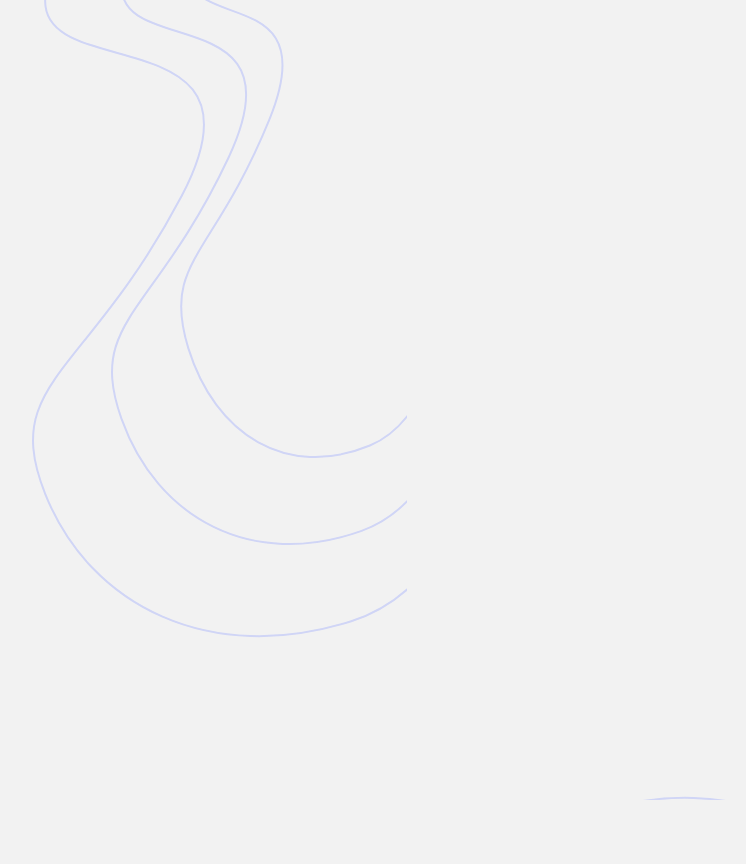
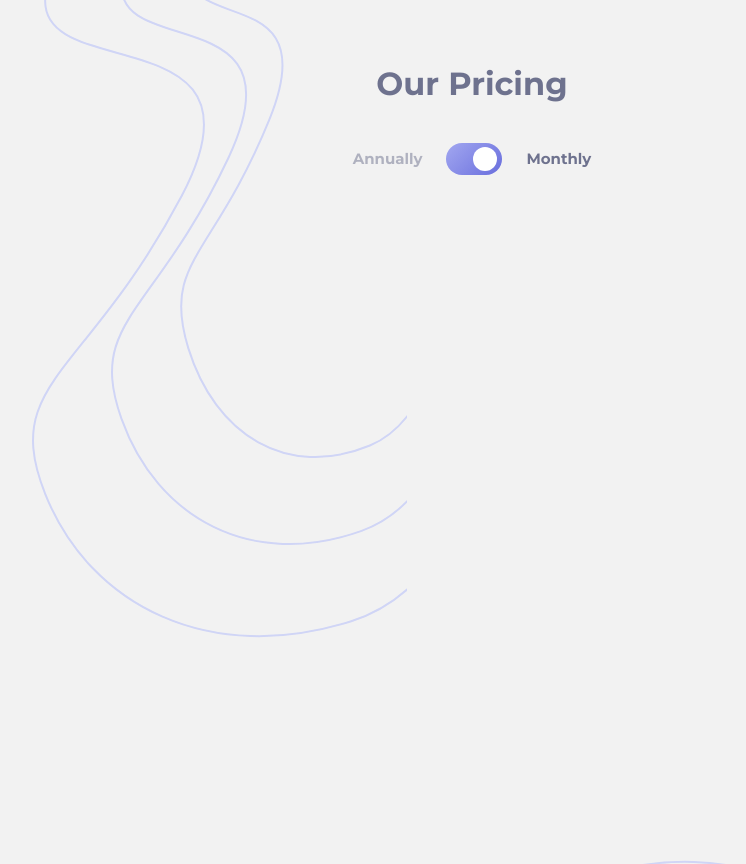
Before and after one commit to giorgisilagadze/pricing-React, a React (Vite) app: page / in a window 1280 px wide. Shown: the whole page, without its empty margins (168-914 px from the left). Before the commit the page ends 800 px from the top, so only its background shows below. Built offline with nearby package versions, Linux system fonts and the light colour scheme.

Commit message:
feat: toggle is working properly

```diff
--- a/src/App.jsx
+++ b/src/App.jsx
@@ -1,9 +1,11 @@
-import { GlobalStyled } from "./styled-components/GLobal.Styled.js";
+import { GlobalStyled } from "./styled-components/Global.Styled.js";
+import Toggle from "./components/Toggle.jsx";
 
 function App() {
   return (
     <>
       <GlobalStyled />
+      <Toggle />
     </>
   );
 }
--- /dev/null
+++ b/src/components/Toggle.jsx
@@ -0,0 +1,26 @@
+import { useState } from "react";
+import {
+  Title,
+  Container,
+  Annually,
+  Month,
+  ToggleDiv,
+  Circle,
+} from "../styled-components/Toggle.Styled";
+
+export default function Toggle() {
+  const [isMonth, setIsMonth] = useState(true);
+
+  return (
+    <>
+      <Title>Our Pricing</Title>
+      <Container>
+        <Annually opc={isMonth ? ".5" : "1"}>Annually</Annually>
+        <ToggleDiv onClick={() => setIsMonth(!isMonth)}>
+          <Circle mLeft={isMonth ? "23px" : null} />
+        </ToggleDiv>
+        <Month opc={isMonth ? "1" : ".5"}>Monthly</Month>
+      </Container>
+    </>
+  );
+}
--- /dev/null
+++ b/src/styled-components/Toggle.Styled.js
@@ -0,0 +1,44 @@
+import styled from "styled-components";
+
+export const Title = styled.h1`
+    font-size: 32px;
+    line-height: 39.01px;
+    text-align: center;
+    color: #6E728E;
+    margin-top: 64px;
+`
+
+export const Container = styled.div`
+    display: flex;
+    justify-content: center;
+    align-items: center;
+    gap: 24px;
+    margin-top: 40px;
+`
+
+export const Annually = styled.h2`
+    font-size: 15px;
+    line-height: 28px;
+    color: #6E728E;
+    opacity: ${({opc}) => opc};
+`
+
+export const Month = styled(Annually)``
+
+export const ToggleDiv = styled.div`
+    width: 56px;
+    height: 32px;
+    border-radius: 16px;
+    padding: 4px;
+    background: linear-gradient(135deg, #A2A7F0 0%, #696EDD 100%);
+`
+
+export const Circle = styled.div`
+    width: 24px;
+    height: 24px;
+    border-radius: 50%;
+    background-color: white;
+    margin-left: ${({mLeft}) => mLeft};
+    transition: .2s;
+
+`
```
